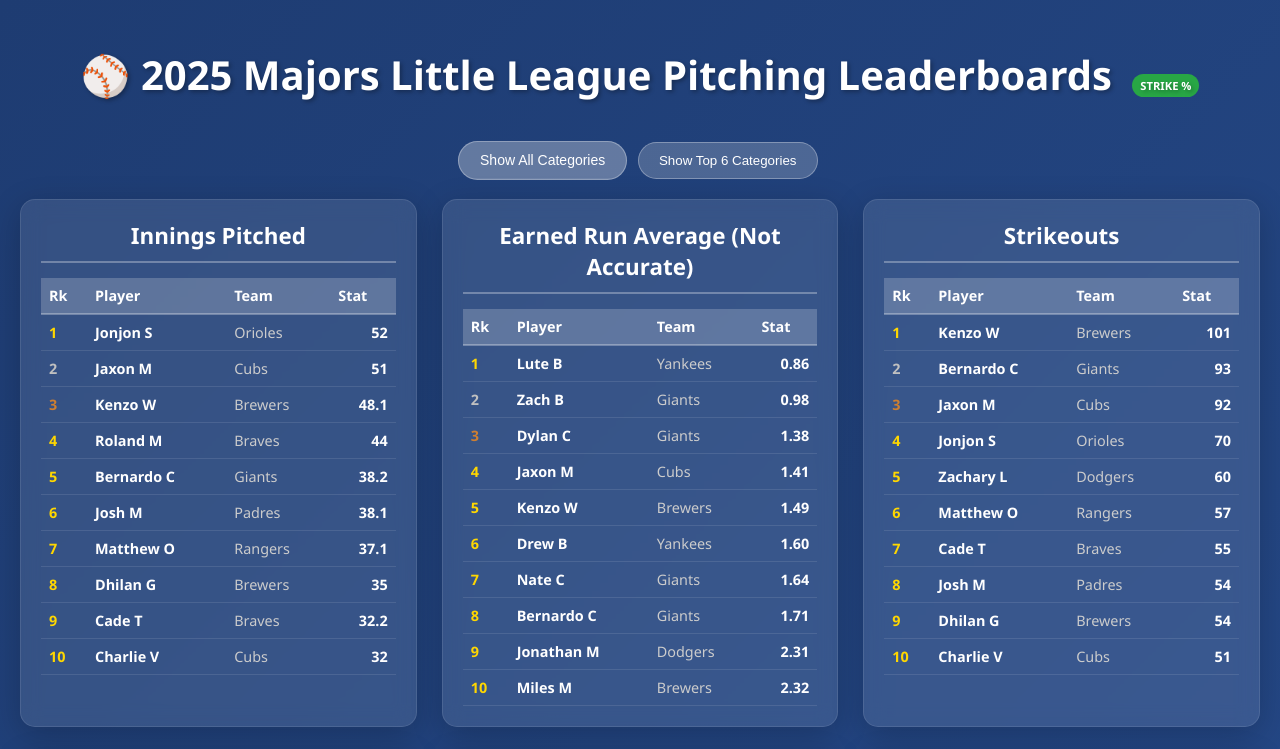
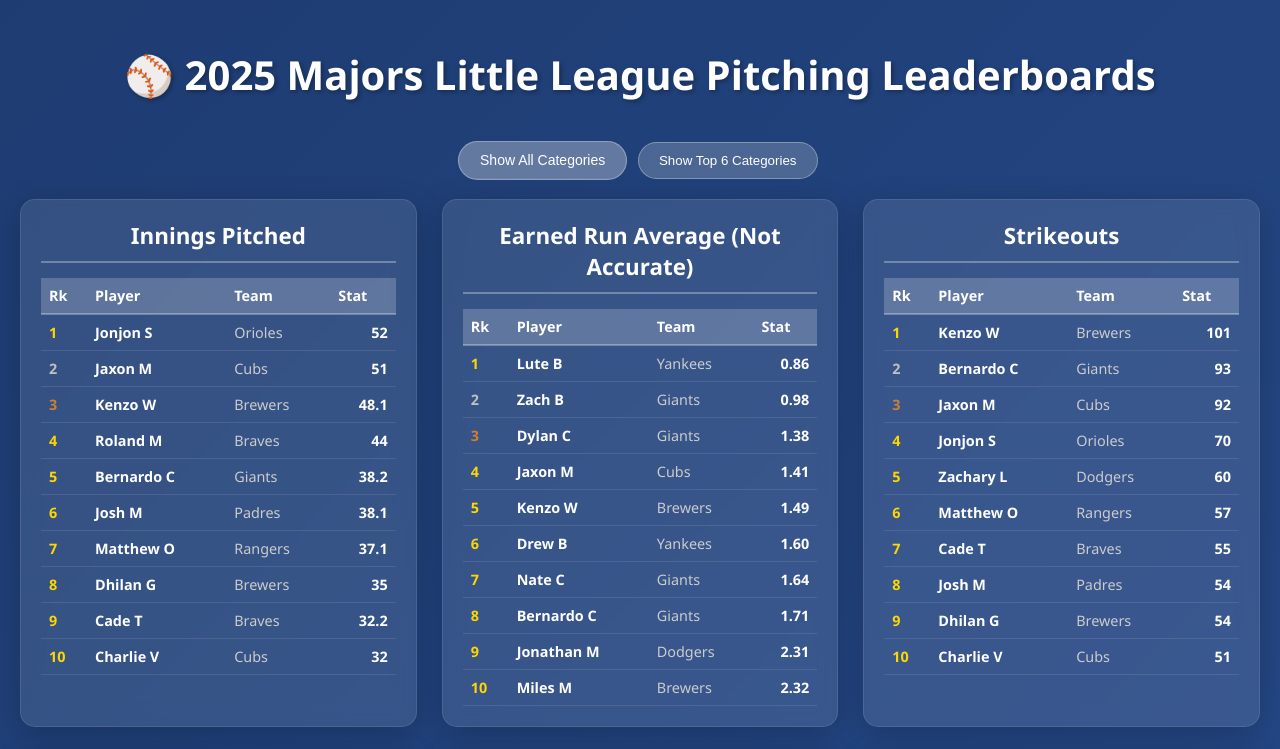
Before and after one commit to russfagaly/bb, a plain HTML site: page index.html in a window 1280 px wide. Shown: the top 749 px of the page. Drawn offline with Linux system fonts and the light colour scheme.

Commit message:
Update index.html

```diff
--- a/index.html
+++ b/index.html
@@ -146,7 +146,7 @@
 </head>
 <body>
     <div class="container">
-        <h1>⚾ 2025 Majors Little League Pitching Leaderboards <span class="update-badge">STRIKE %</span></h1>
+        <h1>⚾ 2025 Majors Little League Pitching Leaderboards</h1>
 
         <div class="toggle-container">
             <button class="toggle-btn active" onclick="showAllCategories()">Show All Categories</button>
@@ -259,7 +259,7 @@
             { name: 'Batters Faced (Estimated)', field: 'battersFaced', desc: true }
         ];
 
-        const topCategories = ['Innings Pitched', 'Earned Run Average', 'Strikeouts', 'Complete Games', 'Total Pitches', 'Strike %'];
+        const topCategories = ['Innings Pitched', 'Earned Run Average (Not Accurate)', 'Strikeouts', 'Strike %', 'Hits Allowed', 'Earned Runs'];
 
         function createLeaderboard(category, players) {
             let eligiblePlayers = players;
```
